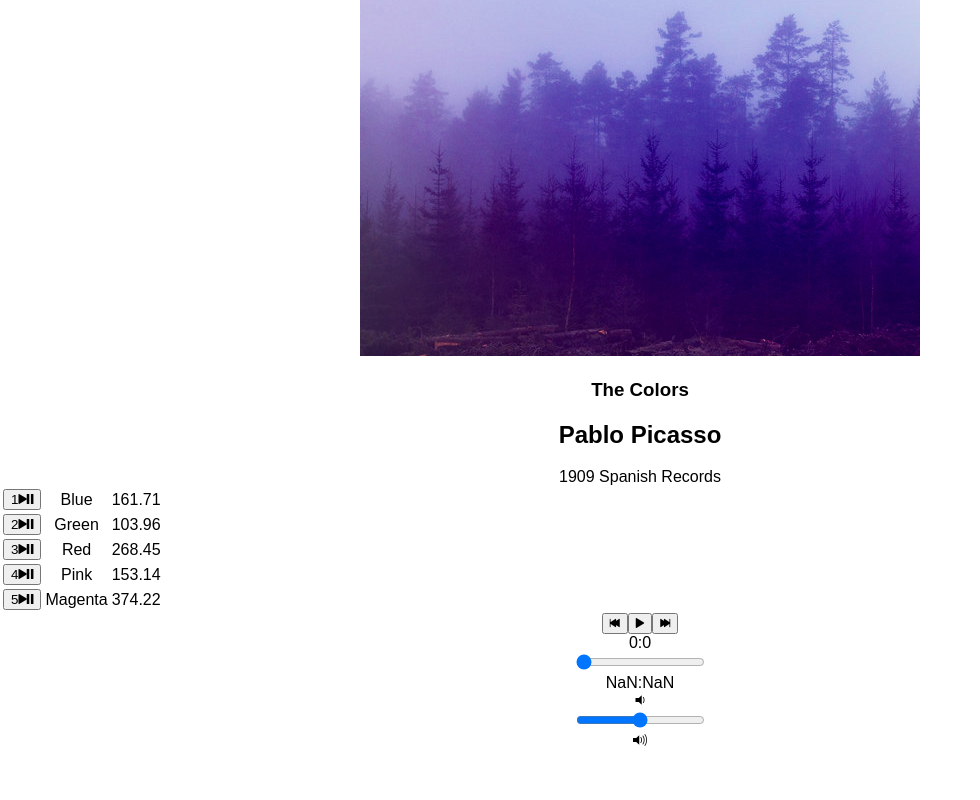
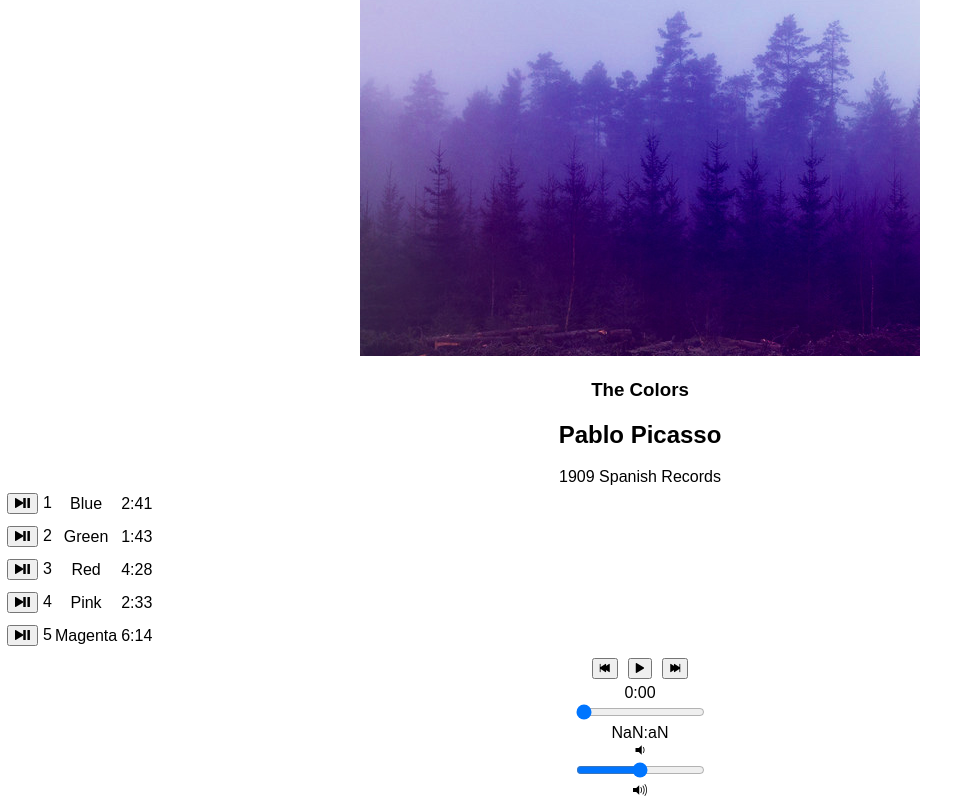
Before and after one commit to soulclimberchick/bloc-jams-react, a React (Create React App) app: page /album/the-colors in a window 1280 px wide. Shown: the part 302-1102 px from the top of the page, without its empty margins (0-980 px from the left). Before the commit the page ends 1052 px from the top, so only its background shows below. Built offline with nearby package versions, Linux system fonts and the light colour scheme.

Commit message:
Removed Materialize CSS library and fixed player bar time formatting

```diff
--- a/src/App.css
+++ b/src/App.css
@@ -1,3 +1,19 @@
+button {
+  margin: 5px;
+}
+
+tr {
+  margin: auto;
+}
+
+.album-info img {
+  display: block;
+}
+
+.album-details {
+  display: block;
+}
+
 .App {
   text-align: center;
 }
@@ -22,6 +38,18 @@
   font-size: large;
 }
 
+.song-actions {
+  display: inline-block;
+  padding: inherit;
+}
+
+.song-list {
+  display: block;
+}
+
+.song-number-column {
+  display: block;
+}
 @keyframes App-logo-spin {
   from { transform: rotate(0deg); }
   to { transform: rotate(360deg); }
--- a/src/components/PlayerBar.js
+++ b/src/components/PlayerBar.js
@@ -1,12 +1,6 @@
 import React, { Component } from 'react';
 
 class PlayerBar extends Component {
-  formatTime(time) {
-    const timeInSeconds = Math.floor(parseFloat(time))
-    const minutes = Math.floor(timeInSeconds / 60)
-    const remainingSeconds = timeInSeconds - (minutes * 60)
-    return minutes + ":" + remainingSeconds
-  }
 
   render() {
     return (
@@ -23,7 +17,7 @@ class PlayerBar extends Component {
           </button>
         </section>
         <section id="time-control">
-          <div className="current-time">{this.formatTime(this.props.currentTime)}</div>
+          <div className="current-time">{this.props.formatTime(this.props.currentTime)}</div>
           <input
             type="range"
             className="seek-bar"
@@ -33,7 +27,7 @@ class PlayerBar extends Component {
             step="0.01"
             onChange={this.props.handleTimeChange}
           />
-          <div className="total-time">{this.formatTime(this.props.duration)}</div>
+          <div className="total-time">{this.props.formatTime(this.props.duration)}</div>
         </section>
         <section id="volume-control">
          <div className="icon ion-volume-low"></div>
--- a/src/components/album.js
+++ b/src/components/album.js
@@ -1,6 +1,7 @@
 import React, { Component } from 'react';
 import albumData from './../data/albums';
 import PlayerBar from './PlayerBar';
+
 
 class Album extends Component {
   constructor(props) {
@@ -14,12 +15,24 @@ class Album extends Component {
       album: album,
       currentSong: album.songs[0],
       currentTime: 0,
-      duration: album.songs[0].duration,
+      duration: (album.songs[0].duration),
       isPlaying: false
     };
 
     this.audioElement = document.createElement('audio');
     this.audioElement.src = album.songs[0].audioSrc;
+  }
+
+  formatTime(time) {
+    const timeInSeconds = Math.floor(parseFloat(time));
+    const minutes = Math.floor(timeInSeconds / 60);
+    const remainingSeconds = timeInSeconds - (minutes * 60);
+
+    function str_pad_left(string,pad,length) {
+      return (new Array(length+1).join(pad)+string).slice(-length);
+    }
+    var finalTime = minutes + ':' + str_pad_left(remainingSeconds,'0',2);
+    return finalTime;
   }
 
   componentDidMount() {
@@ -127,13 +140,13 @@ class Album extends Component {
               <tr className="song" key={index} onClick={() => this.handleSongClick(song)} >
                 <td className="song-actions">
                   <button>
-                    <span className="song-number">{index+1}</span>
                     <span className="ion-play"></span>
                     <span className="ion-pause"></span>
                   </button>
                 </td>
+                <span className="song-number">{index+1}</span>
                 <td className="song-title">{song.title}</td>
-                <td className="song-duration">{song.duration}</td>
+                <td className="song-duration">{this.formatTime(song.duration)}</td>
               </tr>
             )
           }
@@ -144,6 +157,7 @@ class Album extends Component {
           currentSong={this.state.currentSong}
           currentTime={this.audioElement.currentTime}
           duration={this.audioElement.duration}
+          formatTime={(time) => this.formatTime(time)}
           volume={this.state.volume}
           handleSongClick={() => this.handleSongClick(this.state.currentSong)}
           handlePrevClick={() => this.handlePrevClick()}
```
